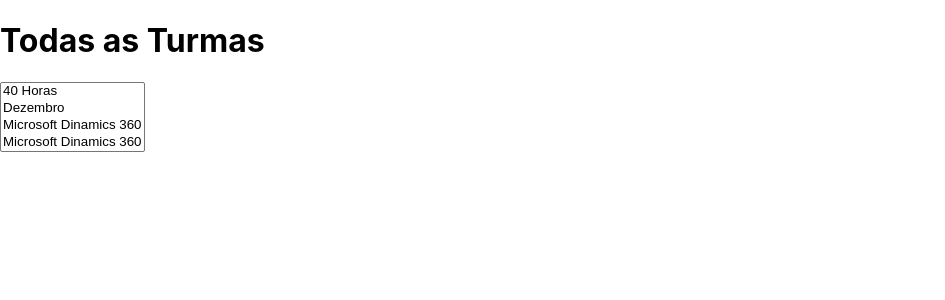
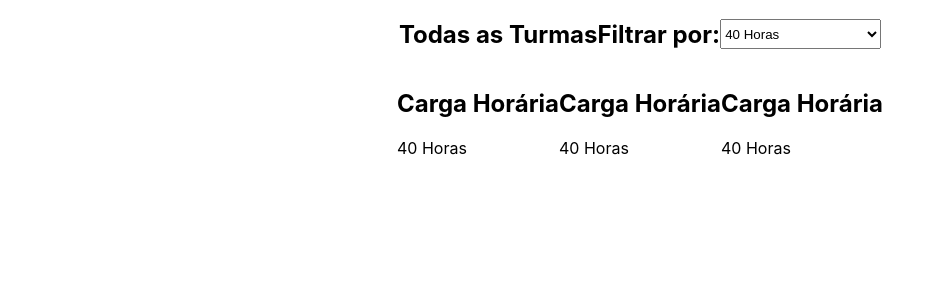
Before and after one commit to Strilicherk/Grupo_12_FYI, a React (Create React App) app in the folder FYI - FrontEnd/fyi-web/: page /turmas in a window 1280 px wide. Shown: the top 300 px of the page, without its empty margins (0-945 px from the left). Built offline with nearby package versions, Linux system fonts and the light colour scheme.

Commit message:
Pagina todas as turmas em execução

```diff
--- a/FYI - FrontEnd/fyi-web/src/assets/css/turmas.css
+++ b/FYI - FrontEnd/fyi-web/src/assets/css/turmas.css
@@ -0,0 +1,20 @@
+/* .content{
+} */
+
+.todasTurmasDisponiveis{
+    width: 100%;
+    display: flex;
+    justify-content: center;
+    /* justify-content: space-around; */
+    align-items: center;
+}
+
+.turmasDisponiveis{
+    display: flex;
+    justify-content: center;
+}
+
+.select{
+    height: 30px;
+    /* margin-top: 30px; */
+}
--- a/FYI - FrontEnd/fyi-web/src/pages/turmas/turmas.js
+++ b/FYI - FrontEnd/fyi-web/src/pages/turmas/turmas.js
@@ -1,18 +1,50 @@
 import React, {Component} from 'react';
+
+import '../../assets/css/turmas.css'
 
 class Turmas extends Component{
     render(){
         return(
             <main className="content">
-                <div className="turmasDisponiveis">
+                <section className="todasTurmasDisponiveis">
                     <h1>Todas as Turmas</h1>
-                    <select multiple={true} value={[]}>
+                    <h2>Filtrar por:</h2>
+                    <select className="select">
                     <option value="cargaHoraria">40 Horas</option>
                     <option value="dataInicio">Dezembro</option>
                     <option value="tema">Microsoft Dinamics 360</option>
                     <option value="tema">Microsoft Dinamics 360</option>
                     </select>
-                </div>
+                </section>
+                <section className="turmasDisponiveis">
+                    <div className="infosGerais">
+                        <div className="textoCurso">
+                            <h2></h2>
+                        </div>
+                        <div className="gradeCurricular">
+                            <h2>Carga Horária</h2>
+                            <p>40 Horas</p>
+                        </div>
+                    </div>
+                    <div className="infosGerais">
+                        <div className="textoCurso">
+                            <h2></h2>
+                        </div>
+                        <div className="gradeCurricular">
+                            <h2>Carga Horária</h2>
+                            <p>40 Horas</p>
+                        </div>
+                    </div>
+                    <div className="infosGerais">
+                        <div className="textoCurso">
+                            <h2></h2>
+                        </div>
+                        <div className="gradeCurricular">
+                            <h2>Carga Horária</h2>
+                            <p>40 Horas</p>
+                        </div>
+                    </div>
+                </section>
             </main>
         )
     }
```
